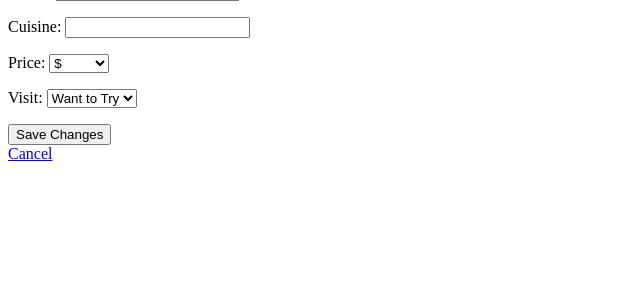
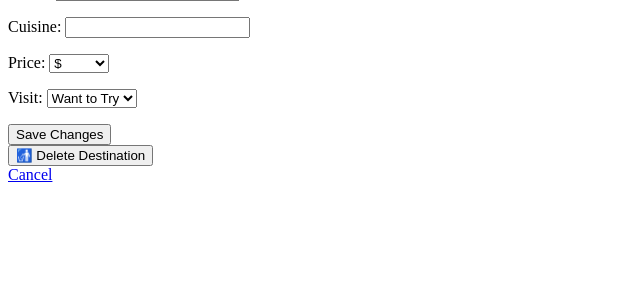
Before and after one commit to samtasticc/platepick-app, a Django app: template main_app/templates/destinations/edit_destination.html in a window 1280 px wide. Shown: the part 516-800 px from the top of the page, without its empty margins (0-640 px from the left). Run offline with Django 5.2, Linux system fonts and the light colour scheme; the template is opened without the code that fills it: values that come from a table or form of the project are taken from there, others are empty.

Commit message:
add delete button to edit destination template

```diff
--- a/main_app/templates/destinations/edit_destination.html
+++ b/main_app/templates/destinations/edit_destination.html
@@ -14,5 +14,11 @@
         {{ form.as_p }}
         <button type="submit">Save Changes</button>
     </form>
+
+    <form action="{% url 'delete-destination' pk=object.pk %}" method="POST">
+        {% csrf_token %}
+        <button type="submit" class="btn danger">🚮 Delete Destination</button>
+    </form>
+
     <a href="{% url 'platepick-detail' pk=object.pk %}">Cancel</a>
 {% endblock %}
```
